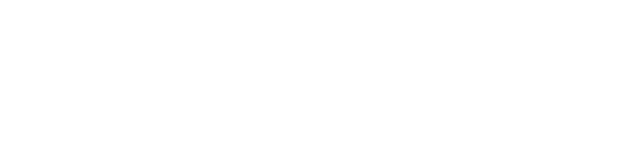
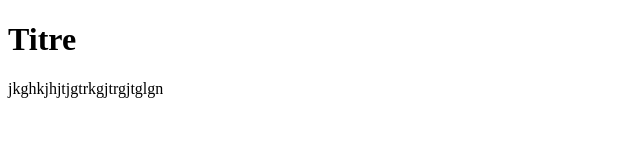
Before and after one commit to vincent110421/gitprojet1, a plain HTML site: page index.html in a window 1280 px wide. Shown: the whole page, without its empty margins (0-640 px from the left). Drawn offline with Linux system fonts and the light colour scheme.

Commit message:
update index.html

```diff
--- a/index.html
+++ b/index.html
@@ -7,5 +7,9 @@
     <title>Document</title>
 </head>
 <body>
+    <h1>Titre</h1>
+    <p>jkghkjhjtjgtrkgjtrgjtglgn</p>
+
+
 </body>
 </html>
```
